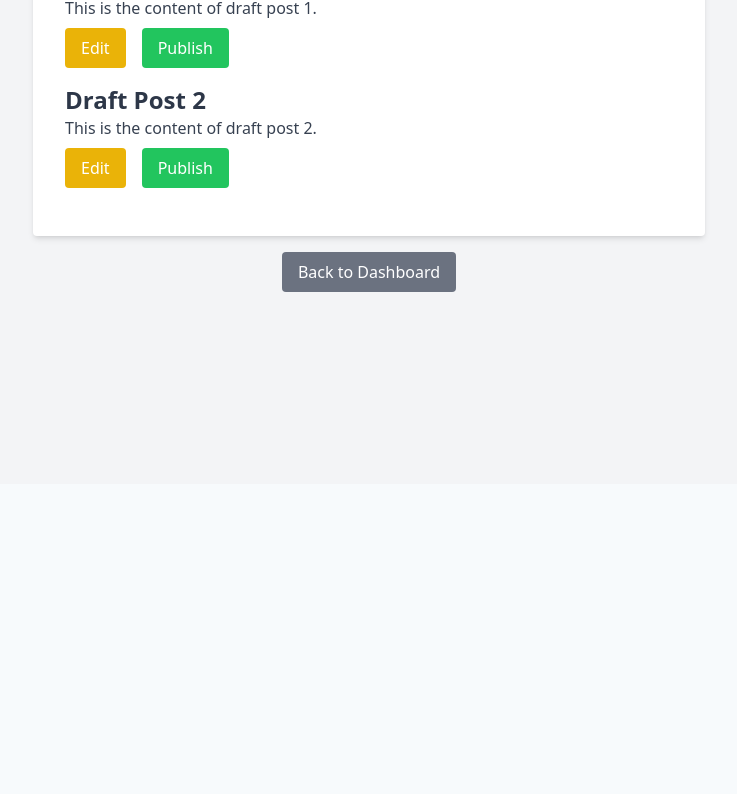
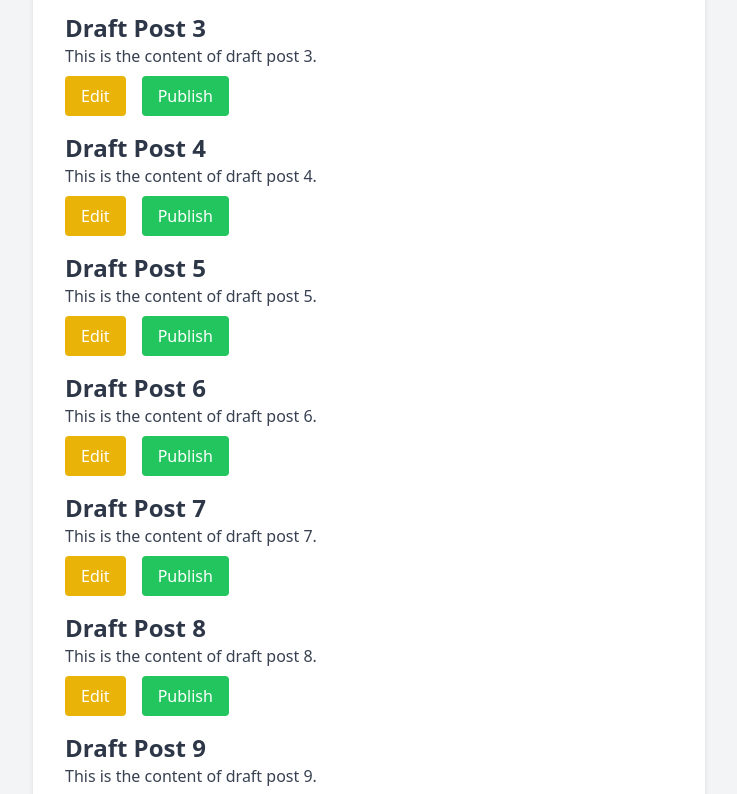
Before and after one commit to boudewijn010/blogging-platform, a Next.js app: page /edit-posts in a window 1280 px wide. Shown: the part 388-1182 px from the top of the page, without its empty margins (271-1008 px from the left). Before the commit the page ends 872 px from the top, so only its background shows below. Built offline with nearby package versions, Linux system fonts and the light colour scheme; no server answers; sample sign-in values are in the browser's storage.

Commit message:
Refactor dashboard state management, add multiple draft posts, and enhance global styles with scrollable container

```diff
--- a/pages/dashboard.js
+++ b/pages/dashboard.js
@@ -61,10 +61,8 @@ const fakeExplorePosts = [
 export default function Dashboard() {
   const { data: session, status } = useSession();
   const router = useRouter();
-  const [drafts, setDrafts] = useState(fakeDrafts.slice(0, 3));
-  const [explorePosts, setExplorePosts] = useState(
-    fakeExplorePosts.slice(0, 5)
-  );
+  const [drafts] = useState(fakeDrafts.slice(0, 3));
+  const [explorePosts] = useState(fakeExplorePosts.slice(0, 5));
 
   useEffect(() => {
     console.log("Session status:", status);
--- a/pages/edit-posts.js
+++ b/pages/edit-posts.js
@@ -12,6 +12,46 @@ const fakeDrafts = [
     id: 2,
     title: "Draft Post 2",
     content: "This is the content of draft post 2.",
+  },
+  {
+    id: 3,
+    title: "Draft Post 3",
+    content: "This is the content of draft post 3.",
+  },
+  {
+    id: 4,
+    title: "Draft Post 4",
+    content: "This is the content of draft post 4.",
+  },
+  {
+    id: 5,
+    title: "Draft Post 5",
+    content: "This is the content of draft post 5.",
+  },
+  {
+    id: 6,
+    title: "Draft Post 6",
+    content: "This is the content of draft post 6.",
+  },
+  {
+    id: 7,
+    title: "Draft Post 7",
+    content: "This is the content of draft post 7.",
+  },
+  {
+    id: 8,
+    title: "Draft Post 8",
+    content: "This is the content of draft post 8.",
+  },
+  {
+    id: 9,
+    title: "Draft Post 9",
+    content: "This is the content of draft post 9.",
+  },
+  {
+    id: 10,
+    title: "Draft Post 10",
+    content: "This is the content of draft post 10.",
   },
 ];
 
--- a/styles/globals.css
+++ b/styles/globals.css
@@ -28,3 +28,8 @@ button {
   background-color: var(--bg-color);
   color: var(--text-color);
 }
+
+.scrollable-container {
+  max-height: 400px; /* Pas de hoogte aan naar wens */
+  overflow-y: none;
+}
```
